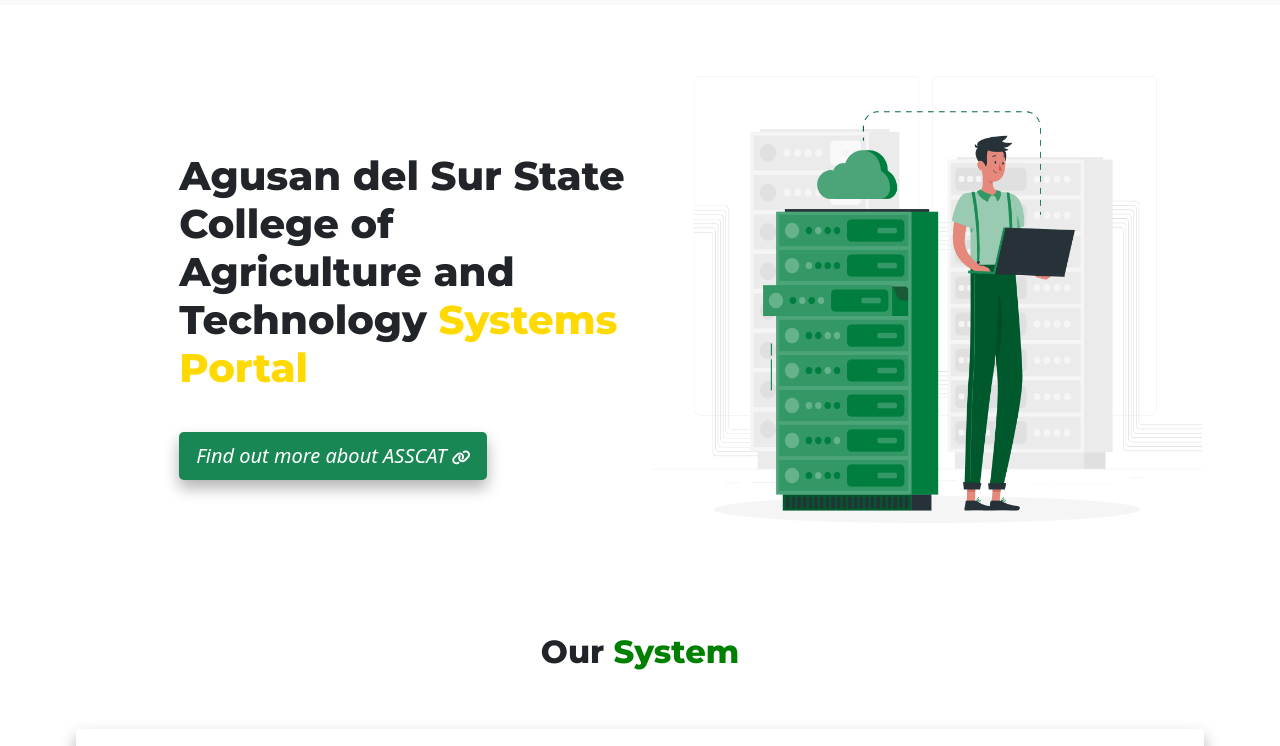
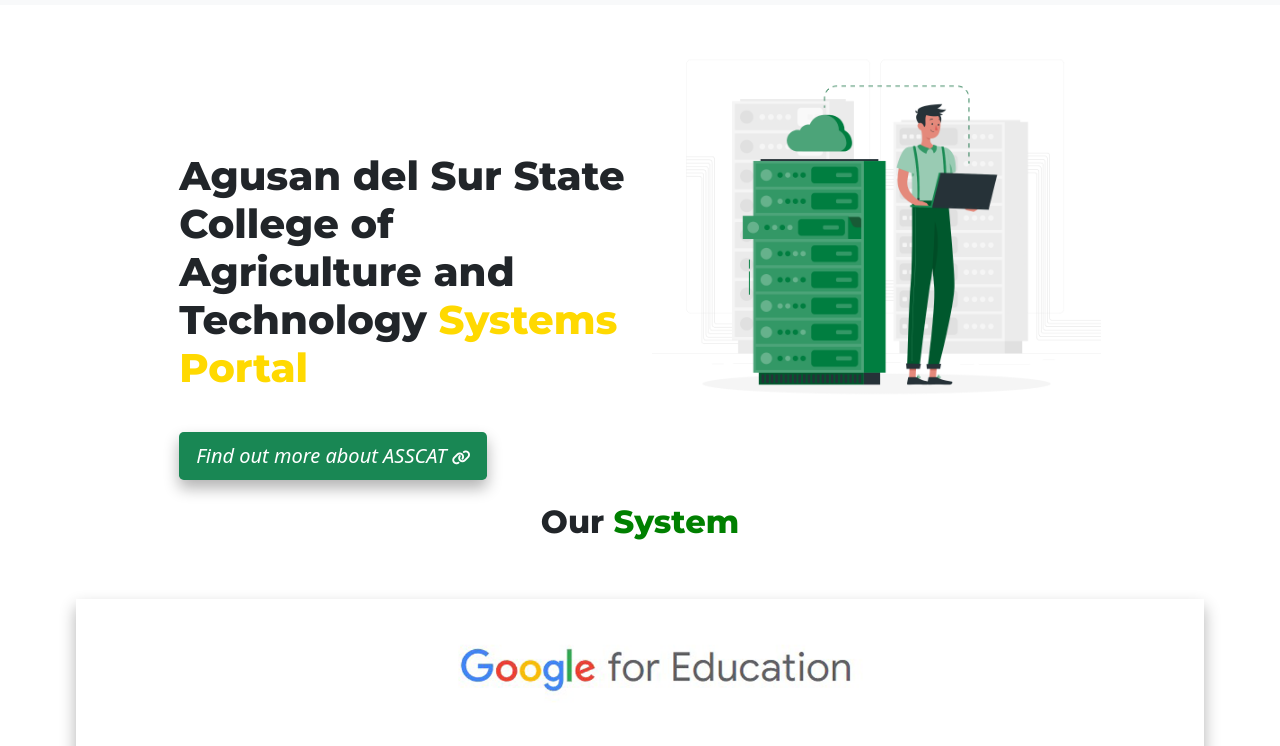
Before and after one commit to YAPZORR/system, a plain HTML site: page index.html in a window 1280 px wide. Shown: the part 51-797 px from the top of the page. Drawn offline with nearby package versions, Linux system fonts and the light colour scheme.

Commit message:
Update index.html

```diff
--- a/index.html
+++ b/index.html
@@ -52,8 +52,8 @@
                     <button class="btn-sis btn1 btn bg-success btn-lg"> <i class="btn-txt">Find out more about ASSCAT</i> <i class=" fa-icon btn-txt fa-solid fa-link"></i></button>
                 </div>
 
-                <div class="col-lg-6">
-                    <img id="port" src="img/portal.png" width="550" height="600" alt="">
+                <div class="col-lg-6 mt-5 mt-lg-0">
+                    <img id="port" class="img-fluid mx-auto d-block" src="img/portal.png" width="550" height="600" alt="">
                 </div>
             </div>
 
```
